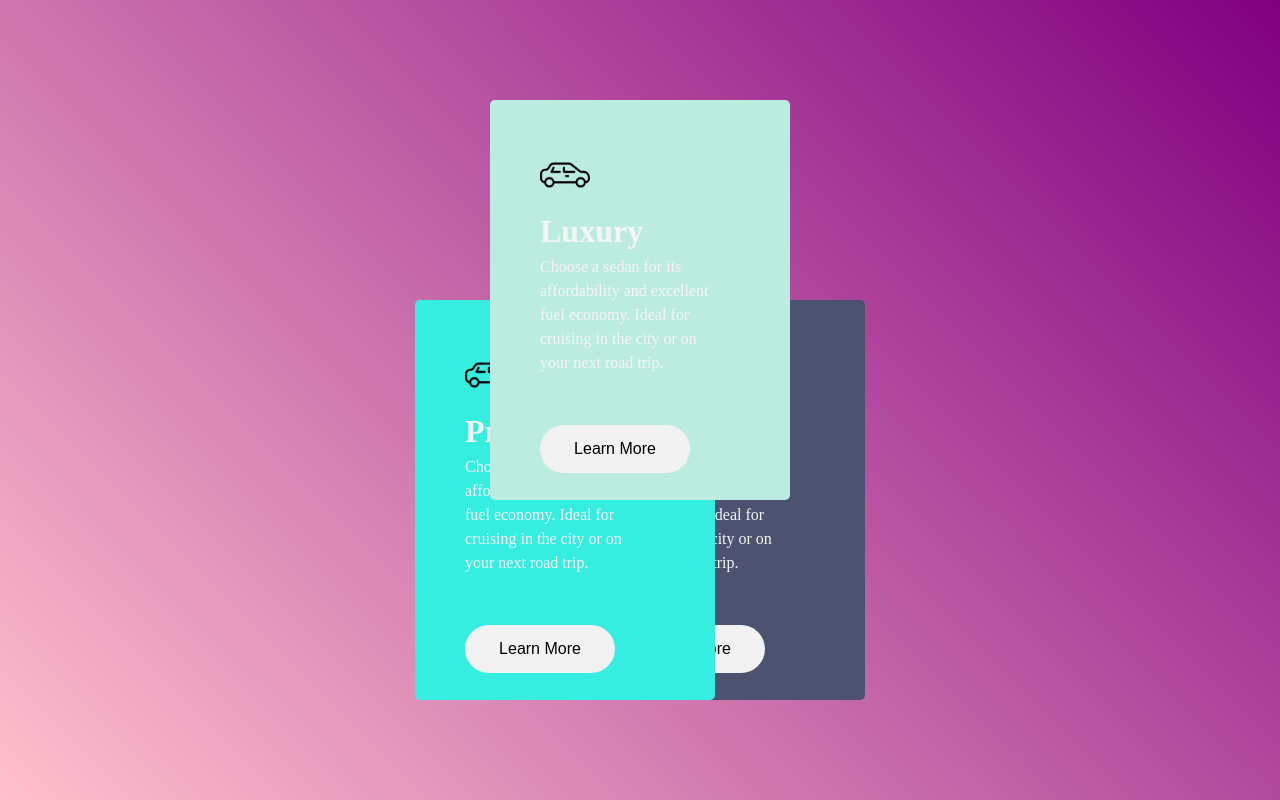
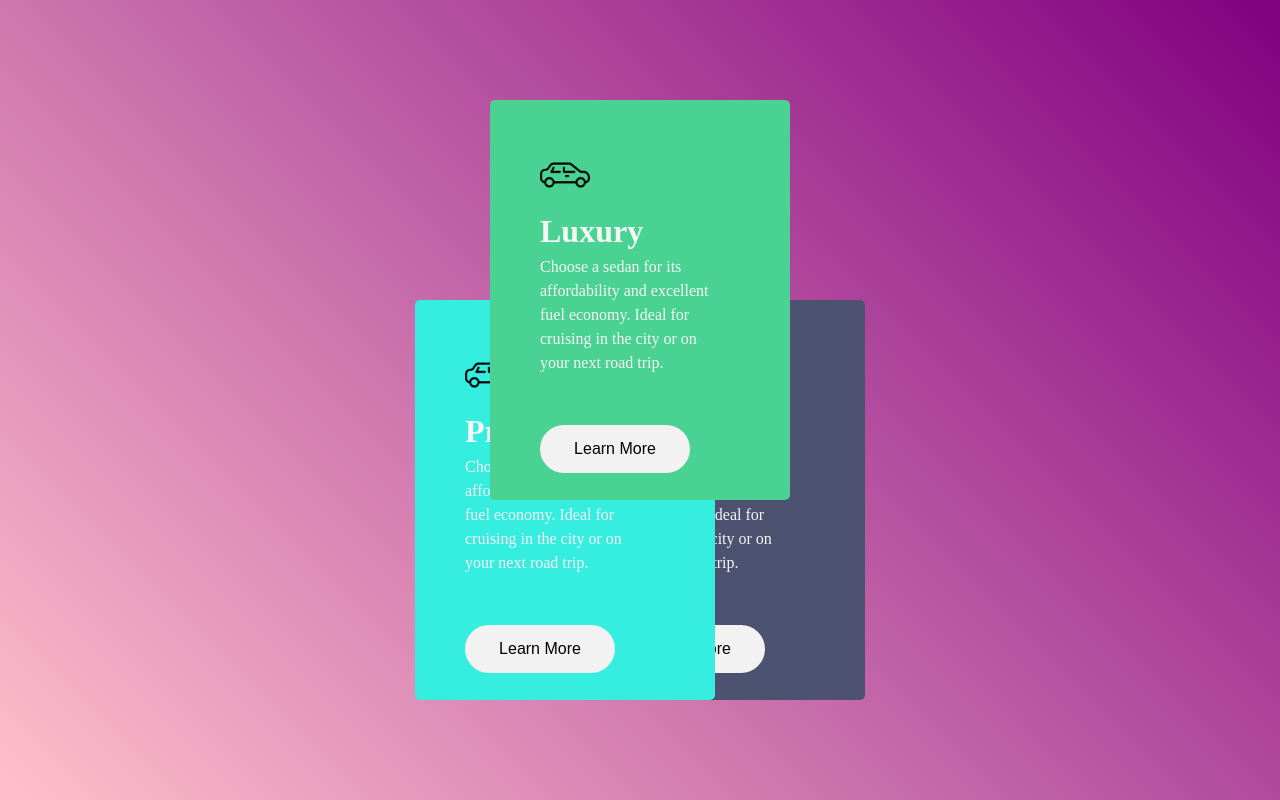
Before and after one commit to abhishek-singh77/beautiful-card-animation, a plain HTML site: page index.html in a window 1280 px wide. Drawn offline with Linux system fonts and the light colour scheme.

Commit message:
Changed color of card 1 from #bcece0 to #4ad293
The previous color was to light with respect to the background

```diff
--- a/css/styles.css
+++ b/css/styles.css
@@ -51,7 +51,7 @@ p{
 .card-1{
     width: 100%;
     height: 100%;
-    background-color: #bcece0;
+    background-color: #4ad293;
     position: absolute;
     top: -25%;
     z-index: 3;
```
